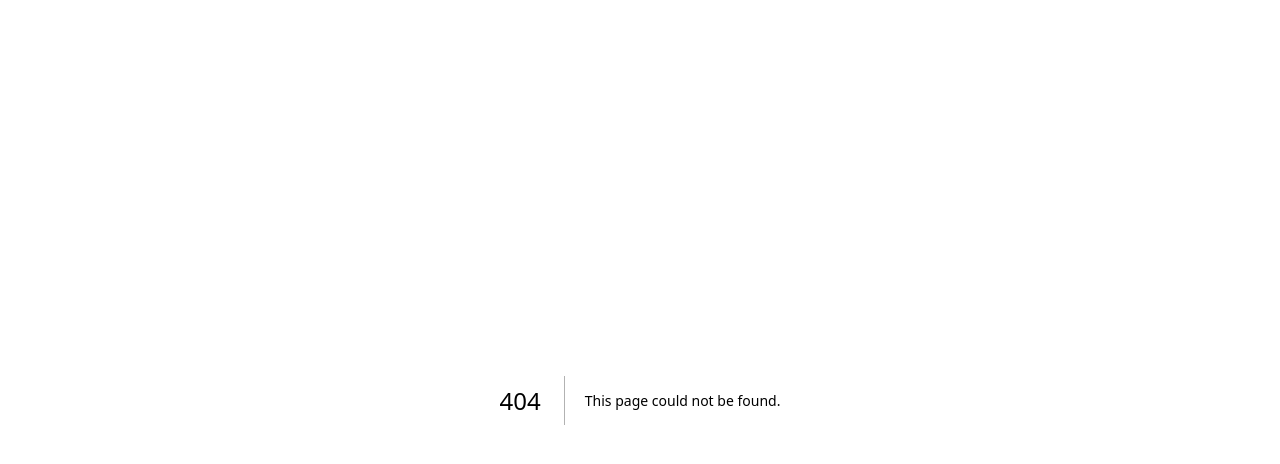
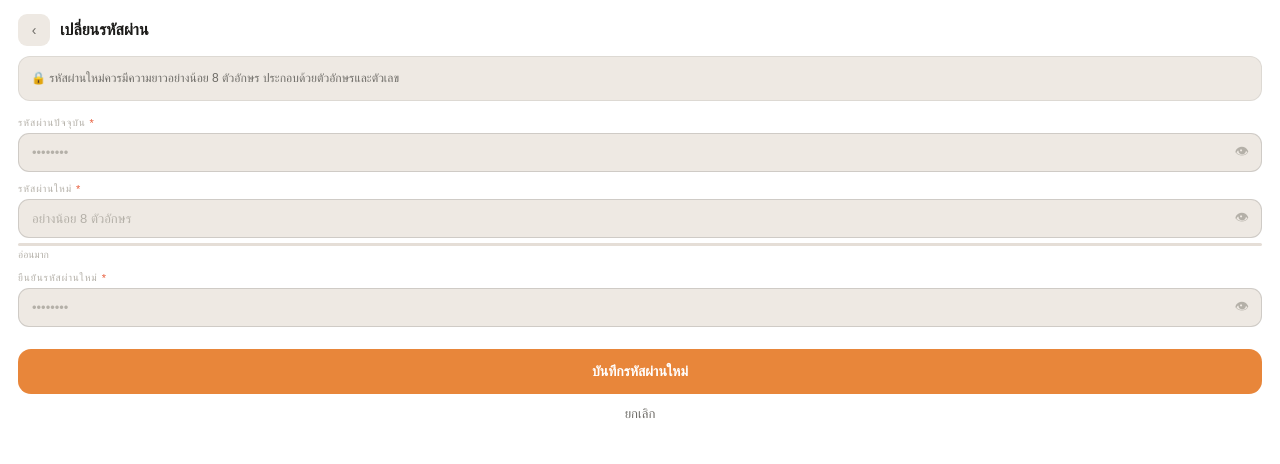
Before and after one commit to 404notfoundme555/garage-plus-app, a Next.js app: page /change-password in a window 1280 px wide. Before the commit this address had no page. Shown: the top 464 px of the page. Built offline with nearby package versions, Linux system fonts and the light colour scheme; a small style sheet from the web is missing.

Commit message:
feat:create change password page layout

```diff
--- /dev/null
+++ b/src/app/change-password/page.jsx
@@ -0,0 +1,169 @@
+'use client'
+
+import { useRouter } from 'next/navigation'
+import { useState } from 'react'
+
+export default function ChangePasswordPage() {
+  const router = useRouter()
+
+  const [currentPw, setCurrentPw] = useState('')
+  const [newPw, setNewPw] = useState('')
+  const [confirmPw, setConfirmPw] = useState('')
+
+  // 🔥 คำนวณความแข็งแรงรหัสผ่าน
+  const getStrength = () => {
+    if (newPw.length < 4) return { width: '20%', label: 'อ่อนมาก' }
+    if (newPw.length < 8) return { width: '40%', label: 'อ่อน' }
+    if (/[A-Z]/.test(newPw) && /\d/.test(newPw)) {
+      return { width: '100%', label: 'แข็งแรงมาก' }
+    }
+    return { width: '70%', label: 'ปานกลาง' }
+  }
+
+  const strength = getStrength()
+
+  const handleSubmit = () => {
+    if (!currentPw || !newPw || !confirmPw) {
+      alert('กรอกข้อมูลให้ครบ')
+      return
+    }
+
+    if (newPw.length < 8) {
+      alert('รหัสผ่านต้องอย่างน้อย 8 ตัว')
+      return
+    }
+
+    if (newPw !== confirmPw) {
+      alert('รหัสผ่านไม่ตรงกัน')
+      return
+    }
+
+    alert('เปลี่ยนรหัสผ่านสำเร็จ')
+    router.push('/settings')
+  }
+
+  return (
+    <div id="sc-change-pw">
+
+      {/* HEADER */}
+      <div className="pghd">
+        <div className="pbk" onClick={() => router.push('/settings')}>
+          ‹
+        </div>
+        <div className="pgt">เปลี่ยนรหัสผ่าน</div>
+      </div>
+
+      <div style={{ padding: '0 18px' }}>
+
+        {/* INFO BOX */}
+        <div
+          style={{
+            background: 'var(--s2)',
+            borderRadius: '12px',
+            padding: '12px',
+            marginBottom: '16px',
+            fontSize: '12px',
+            color: 'var(--t2)',
+            lineHeight: '1.6',
+            border: '.5px solid var(--brd)'
+          }}
+        >
+          🔒 รหัสผ่านใหม่ควรมีความยาวอย่างน้อย 8 ตัวอักษร
+          ประกอบด้วยตัวอักษรและตัวเลข
+        </div>
+
+        {/* CURRENT PASSWORD */}
+        <div className="fld">
+          <div className="fl">
+            รหัสผ่านปัจจุบัน<span className="req">*</span>
+          </div>
+
+          <div className="pw-wrap">
+            <input
+              className="fi"
+              type="password"
+              placeholder="••••••••"
+              value={currentPw}
+              onChange={(e) => setCurrentPw(e.target.value)}
+            />
+            <span className="pw-eye">👁</span>
+          </div>
+        </div>
+
+        {/* NEW PASSWORD */}
+        <div className="fld">
+          <div className="fl">
+            รหัสผ่านใหม่<span className="req">*</span>
+          </div>
+
+          <div className="pw-wrap">
+            <input
+              className="fi"
+              type="password"
+              placeholder="อย่างน้อย 8 ตัวอักษร"
+              value={newPw}
+              onChange={(e) => setNewPw(e.target.value)}
+            />
+            <span className="pw-eye">👁</span>
+          </div>
+
+          {/* STRENGTH BAR */}
+          <div className="pw-strength">
+            <div
+              className="pw-str-fill"
+              style={{ width: strength.width }}
+            ></div>
+          </div>
+
+          <div
+            style={{
+              fontSize: '10px',
+              color: 'var(--t3)',
+              marginTop: '3px'
+            }}
+          >
+            {strength.label}
+          </div>
+        </div>
+
+        {/* CONFIRM PASSWORD */}
+        <div className="fld" style={{ marginBottom: '22px' }}>
+          <div className="fl">
+            ยืนยันรหัสผ่านใหม่<span className="req">*</span>
+          </div>
+
+          <div className="pw-wrap">
+            <input
+              className="fi"
+              type="password"
+              placeholder="••••••••"
+              value={confirmPw}
+              onChange={(e) => setConfirmPw(e.target.value)}
+            />
+            <span className="pw-eye">👁</span>
+          </div>
+        </div>
+
+        {/* BUTTON */}
+        <button className="btnp" onClick={handleSubmit}>
+          บันทึกรหัสผ่านใหม่
+        </button>
+
+        {/* CANCEL */}
+        <div
+          style={{
+            textAlign: 'center',
+            marginTop: '12px',
+            fontSize: '13px',
+            color: 'var(--t2)',
+            cursor: 'pointer'
+          }}
+          onClick={() => router.push('/settings')}
+        >
+          ยกเลิก
+        </div>
+
+      </div>
+    </div>
+  )
+}
```
